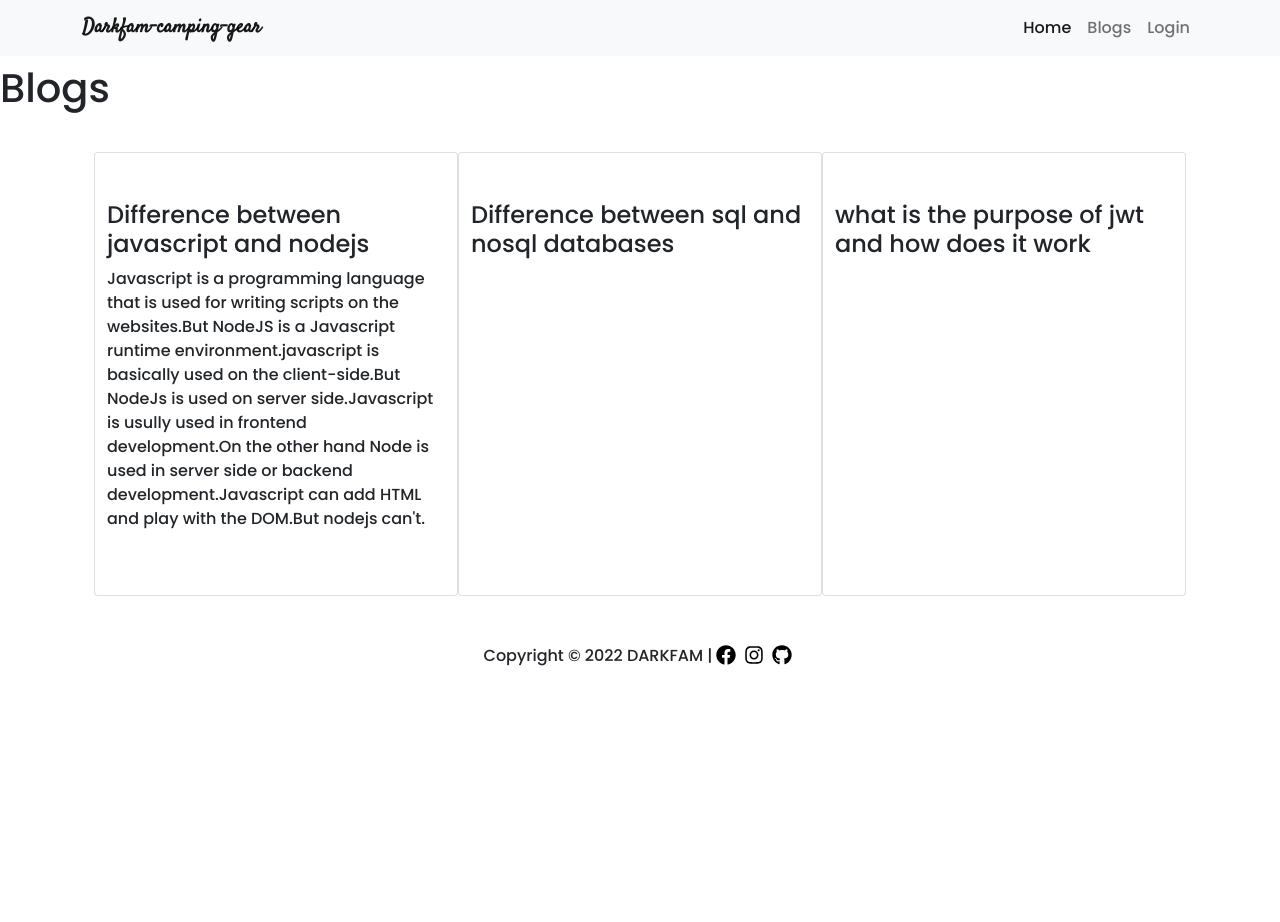
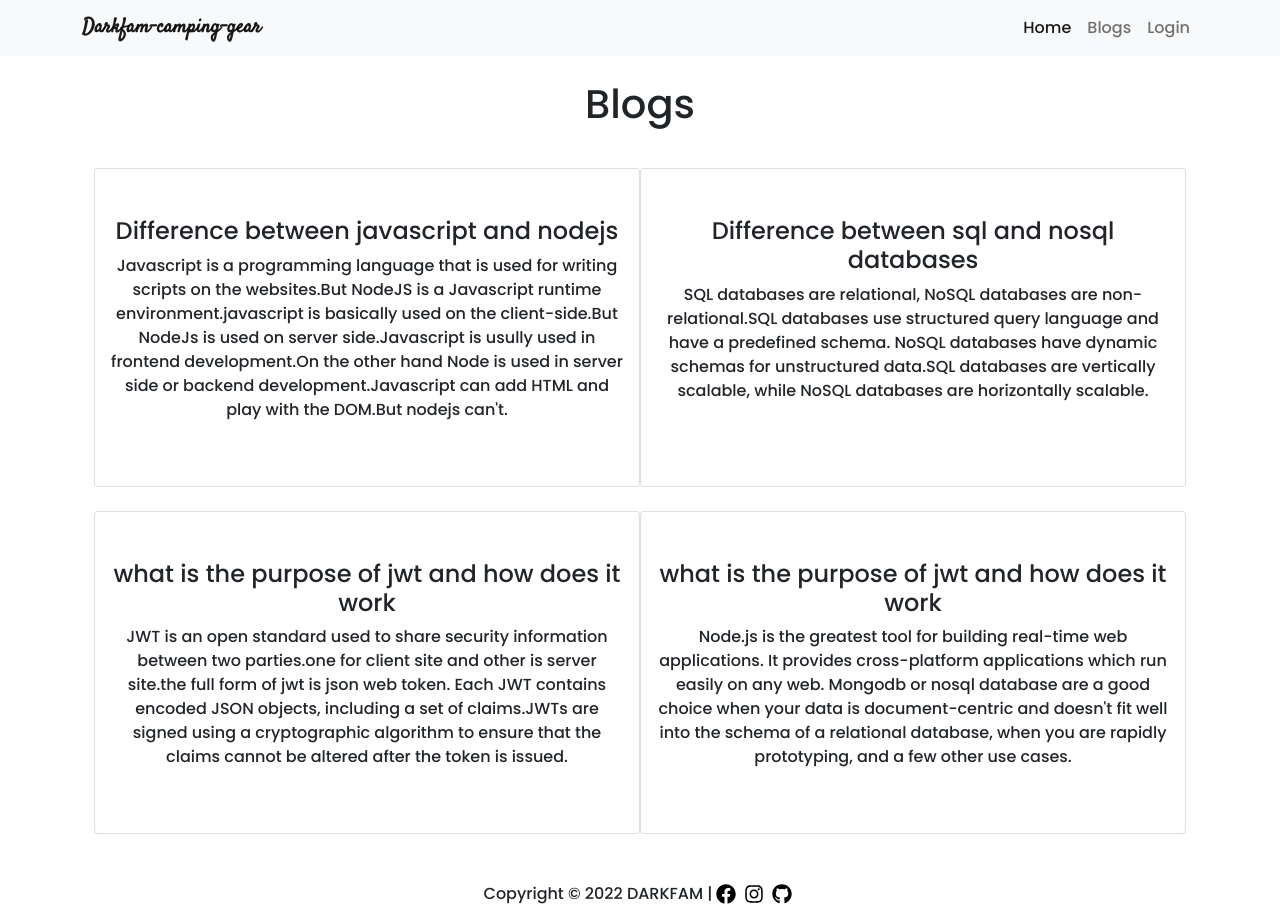
Before and after one commit to Noor-26/darkfam-camping-gear, a React (Create React App) app: page /blog in a window 1280 px wide. Before the commit the page ends 800 px from the top, so only its background shows below. Built offline with nearby package versions, Linux system fonts and the light colour scheme; no server answers.

Commit message:
Blogs created

```diff
--- a/package.json
+++ b/package.json
@@ -8,7 +8,6 @@
     "@testing-library/user-event": "^13.5.0",
     "aos": "^2.3.4",
     "axios": "^0.27.2",
-    "dotenv": "^16.0.0",
     "firebase": "^9.7.0",
     "jsonwebtoken": "^8.5.1",
     "react": "^18.0.0",
--- a/src/components/Blogs/Blogs.js
+++ b/src/components/Blogs/Blogs.js
@@ -1,21 +1,26 @@
-
+import React from 'react';
+import axios from 'axios';
 const Blogs = () => {
 
     return (
         <div className="mt-5 pt-3"  data-aos="fade-up">
-            <h1>Blogs</h1>
-            <div className="row row-cols-1 row-cols-md-3 g-4 container mx-auto mt-3">
-                <articl className="card py-5">
+            <h1 className="text-center pt-3">Blogs</h1>
+            <div className="row row-cols-1 row-cols-md-2 g-4 container mx-auto mt-3 text-center">
+                <article className="card py-5 ">
                     <h4>Difference between javascript and nodejs</h4>
                     <p>Javascript is a programming language that is used for writing scripts on the websites.But NodeJS is a Javascript runtime environment.javascript is basically used on the client-side.But NodeJs is used on server side.Javascript  is usully used in frontend development.On the other hand Node is used in server side or backend development.Javascript can add HTML and play with the DOM.But nodejs can't.	</p>
-                </articl>
+                </article>
                 <article className="card py-5">
                     <h4>Difference between sql and nosql databases</h4>
-                    <p></p>
+                    <p>SQL databases are relational, NoSQL databases are non-relational.SQL databases use structured query language and have a predefined schema. NoSQL databases have dynamic schemas for unstructured data.SQL databases are vertically scalable, while NoSQL databases are horizontally scalable.</p>
                 </article>
                 <article className="card py-5">
                     <h4>what is the purpose of jwt and how does it work</h4>
-                    <p></p>
+                    <p>JWT is an open standard used to share security information between two parties.one for client site and other is server site.the full form of jwt is json web token. Each JWT contains encoded JSON objects, including a set of claims.JWTs are signed using a cryptographic algorithm to ensure that the claims cannot be altered after the token is issued.</p>
+                </article>
+                <article className="card py-5">
+                    <h4>what is the purpose of jwt and how does it work</h4>
+                    <p>Node.js is the greatest tool for building real-time web applications. It provides cross-platform applications which run easily on any web. Mongodb or nosql database are a good choice when your data is document-centric and doesn't fit well into the schema of a relational database, when you are rapidly prototyping, and a few other use cases.</p>
                 </article>
 
             </div>
--- a/src/components/Home/Catagory/Catagory.js
+++ b/src/components/Home/Catagory/Catagory.js
@@ -7,11 +7,10 @@ import './Catagory.css'
 const Catagory = () => {
     return (
         <div className="my-5">
-            <h2>Top catagory</h2>
+            <h2 className="px-5">Top catagory</h2>
             <div  className=" catagory-container container  mt-3">
 
             <div>
-
 
                 <div className="catagory-img-container">
                     <img src={tent} className="img-fluid catagory-img" alt="" />
@@ -21,17 +20,15 @@ const Catagory = () => {
                     <p>best camping tent for you</p>
                 </div>
 
-
             </div>
             <div>
-
 
                 <div className="catagory-img-container">
                     <img src={backpack} className="img-fluid catagory-img" alt="" />
                     </div>
                 <div className="catagory-text">
-                    <h5>Camping tent</h5>
-                    <p>best camping tent for you</p>
+                    <h5>Backpack</h5>
+                    <p>best camping Backpack for you</p>
                 </div>
 
 
@@ -43,8 +40,8 @@ const Catagory = () => {
                     <img src={sleepingBag} className="img-fluid catagory-img" alt="" />
                     </div>
                 <div className="catagory-text">
-                    <h5>Camping tent</h5>
-                    <p>best camping tent for you</p>
+                    <h5>Sleeping bag</h5>
+                    <p>best camping Sleeping bag for you</p>
                 </div>
 
 
--- a/src/components/Home/Items/Items.js
+++ b/src/components/Home/Items/Items.js
@@ -1,18 +1,22 @@
 import React, { useEffect, useState } from 'react';
 import { Link } from 'react-router-dom';
+import Loading from '../../Loading/Loading';
 import Item from '../Item/Item';
 const Items = () => {
     const [items, setitems] = useState([])
     useEffect(() => {
 
-    fetch("https://hidden-eyrie-13995.herokuapp.com/product/home")
-    .then(res => res.json())
-    .then(data => setitems(data))
+        fetch("https://hidden-eyrie-13995.herokuapp.com/product/home")
+        .then(res => res.json())
+        .then(data => setitems(data))
 
     }, [])
+    if(items.length === 0 ){
+        return <Loading/>;
+    }
 
     return (
-        <div className="mt-5">
+        <div className="mt-5 h-100">
             <h2 className="ms-5">New inventory items</h2>
             <div className="row row-cols-1 row-cols-md-3 g-4 container mx-auto mt-3">
             {
--- a/src/firebase.js
+++ b/src/firebase.js
@@ -3,7 +3,6 @@ import {getAuth} from "firebase/auth"
 // Import the functions you need from the SDKs you need
 import { initializeApp } from "firebase/app";
 import { getAnalytics } from "firebase/analytics";
-// require('dotenv').config()
 
 // TODO: Add SDKs for Firebase products that you want to use
 // https://firebase.google.com/docs/web/setup#available-libraries
```
Also changed, not shown: 2 other files (tests, documents, lock files or other folders).
